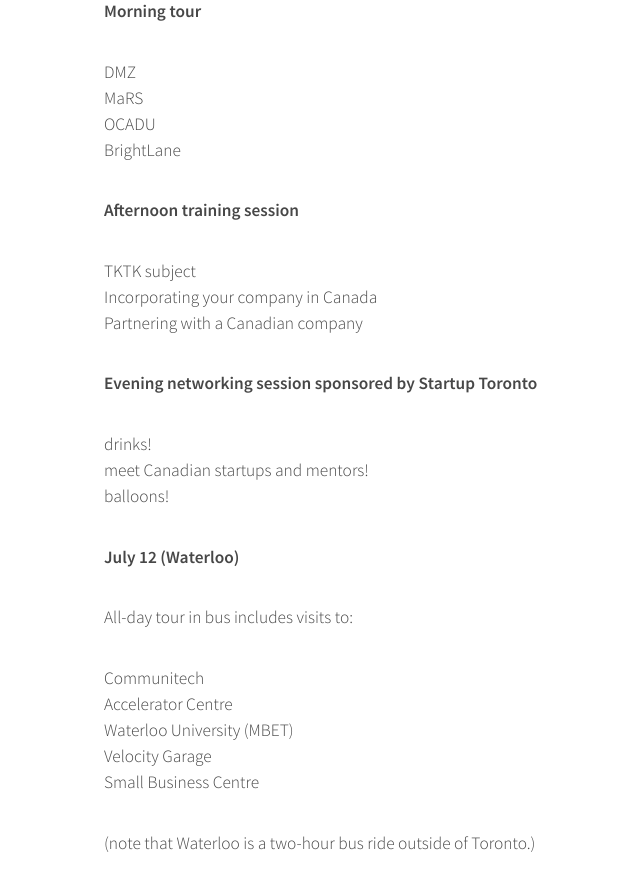
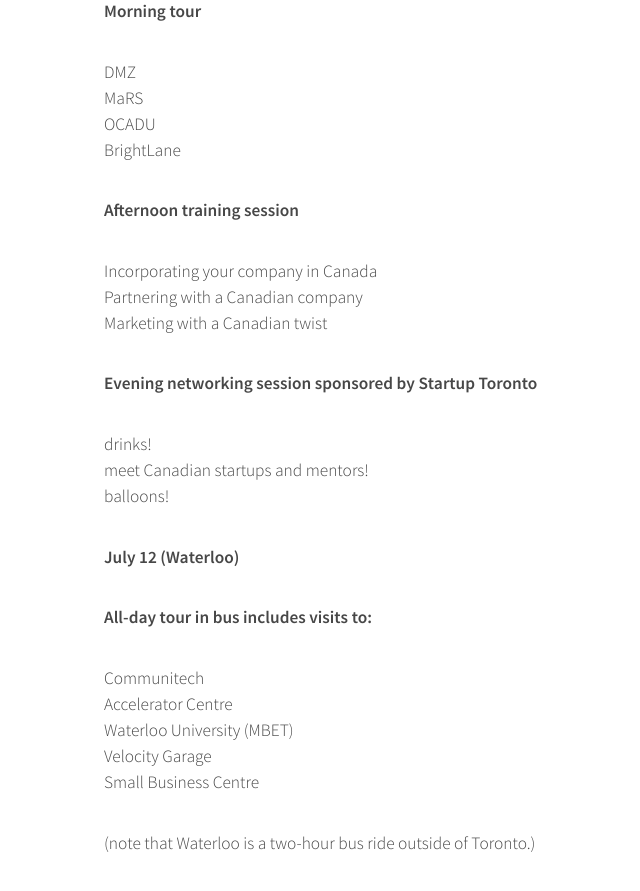
Before and after one commit to LatAmStartups/LatAmStartups.github.io, a Jekyll site: the page built from _posts/2016-02-04-ecosystem-tours-and-training-scaling-your-latam-startup-updated.md, in a window 1280 px wide and 900 px high, scrolled down 1181 px. Shown: the top 891 px of the window, without its empty margins (221-861 px from the left). Built offline with Jekyll 4.4.1, drawn with Linux system fonts in a browser that asks for light colours.

Commit message:
tweaking formatting

```diff
--- a/_posts/2016-02-04-ecosystem-tours-and-training-scaling-your-latam-startup-updated.md
+++ b/_posts/2016-02-04-ecosystem-tours-and-training-scaling-your-latam-startup-updated.md
@@ -25,7 +25,7 @@
 <p>
 <strong>OVERVIEW</strong>
 </p>
-<ul type="circle">
+<ul>
 	<li>July 11 -- Toronto</li>
 	<li>July 12 -- Waterloo</li>
 	<li>July 13 -- travel by train to Ottawa, rest day</li>
@@ -60,9 +60,9 @@
 <strong>Afternoon training session</strong>
 </p>
 <ul>
-	<li>TKTK subject</li>
 	<li>Incorporating your company in Canada</li>
 	<li>Partnering with a Canadian company</li>
+	<li>Marketing with a Canadian twist</li>
 </ul>
 
 <strong>Evening networking session sponsored by Startup Toronto</strong>
@@ -75,12 +75,14 @@
 
 <strong>July 12 (Waterloo)</strong>
 
-All-day tour in bus includes visits to:
-* Communitech
-* Accelerator Centre
-* Waterloo University (MBET)
-* Velocity Garage
-* Small Business Centre
+<strong>All-day tour in bus includes visits to:</strong>
+<ul>
+	<li>Communitech</li>
+	<li>Accelerator Centre</li>
+	<li>Waterloo University (MBET)</li>
+	<li>Velocity Garage</li>
+	<li>Small Business Centre</li>
+</ul>
 
 (note that Waterloo is a two-hour bus ride outside of Toronto.)
 
```
